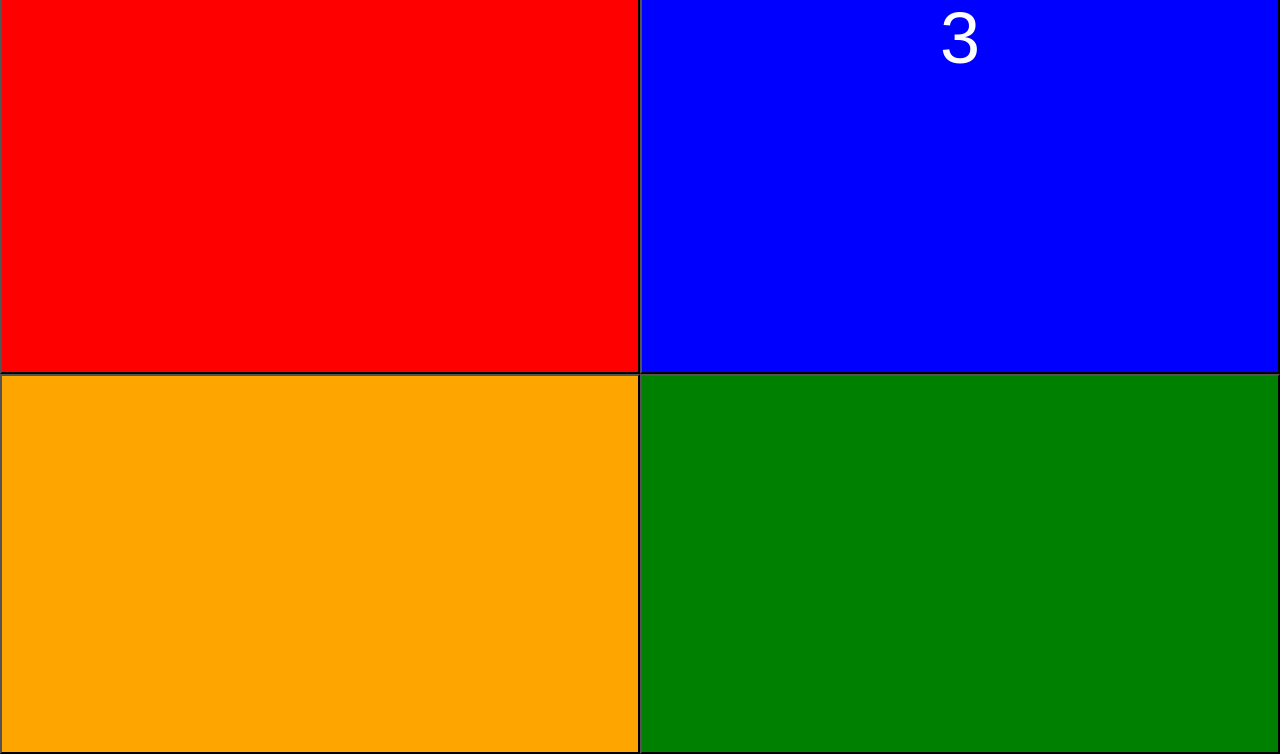
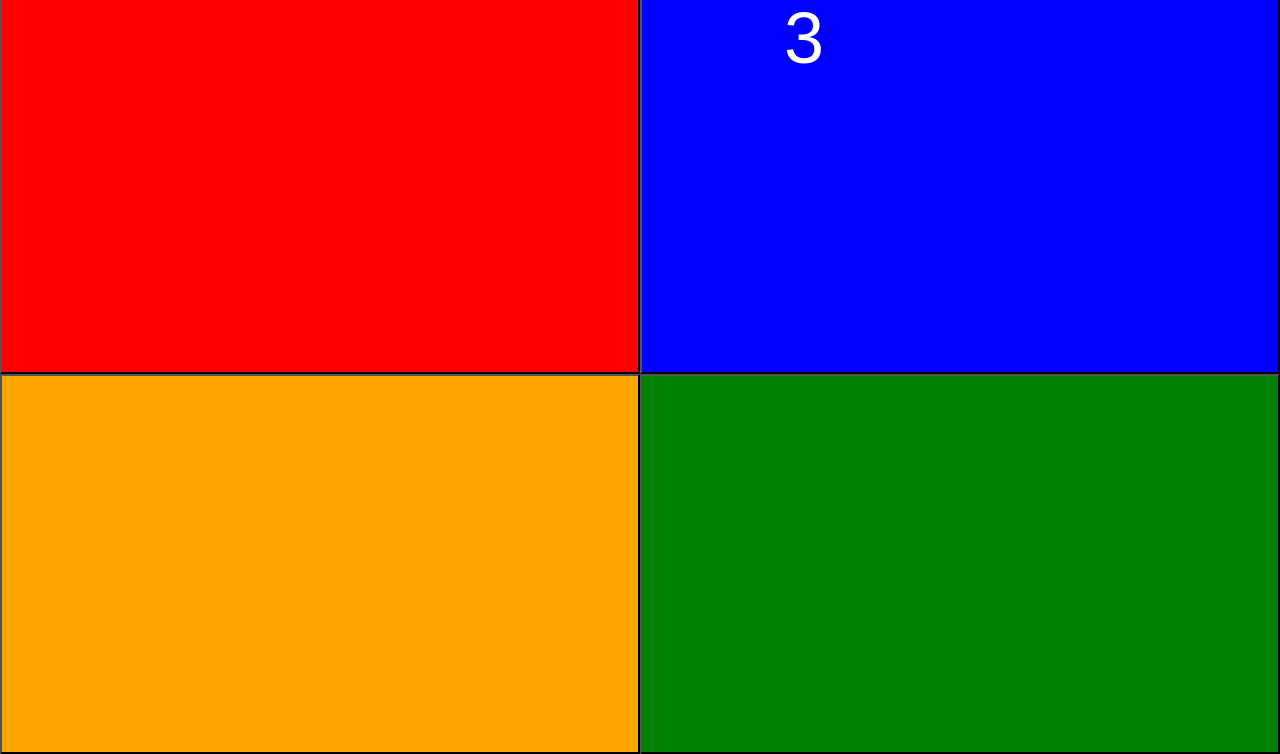
Before and after one commit to Michael2-3B/CC21, a plain HTML site: page index.html in a window 1280 px wide. Shown: the part 67-821 px from the top of the page. Drawn offline with Linux system fonts and the light colour scheme.

Commit message:
Update styles.css

```diff
--- a/styles.css
+++ b/styles.css
@@ -31,12 +31,11 @@
 }
 
 .container {
-    position: relative;
-    top: 50%;
-    left: 50%;
-    -moz-transform: translateX(-50%) translateY(-50%);
-    -webkit-transform: translateX(-50%) translateY(-50%);
-    transform: translateX(-50%) translateY(-50%);
+    margin-left: auto;
+margin-right: auto;
+  position: relative;
+  top: 50%;
+  transform: translateY(-50%);
 }
 
 button {
```
